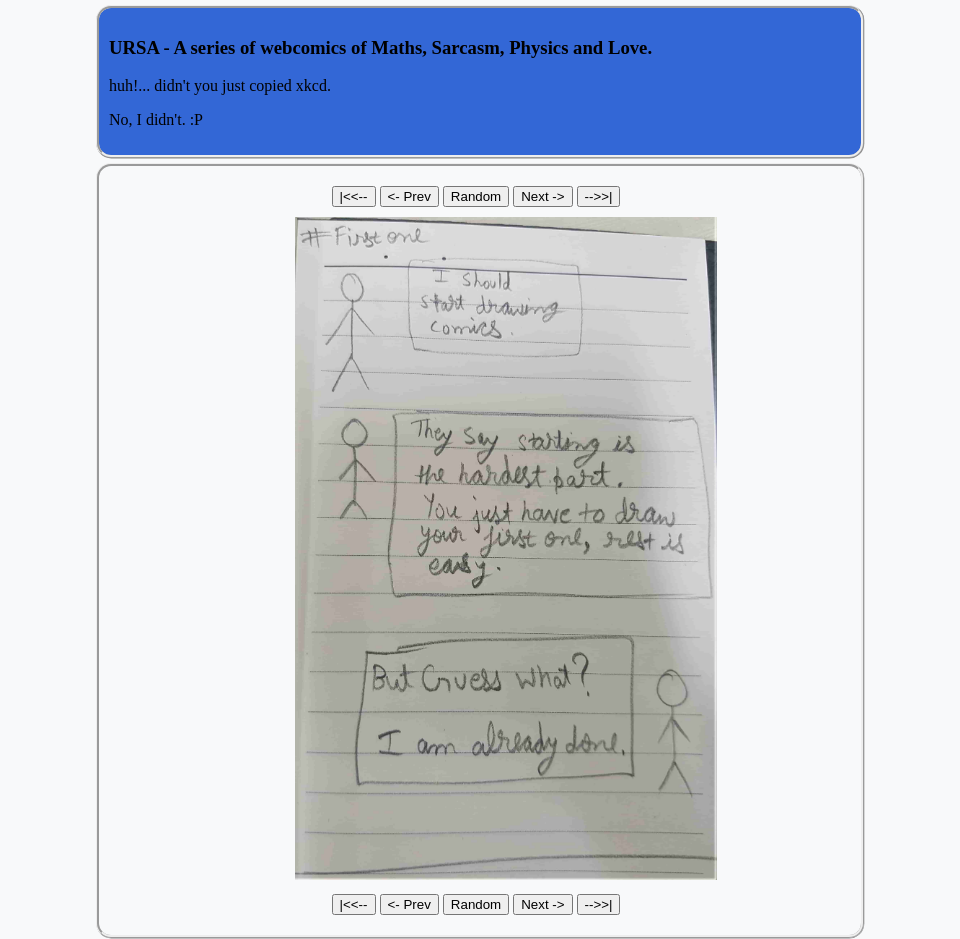
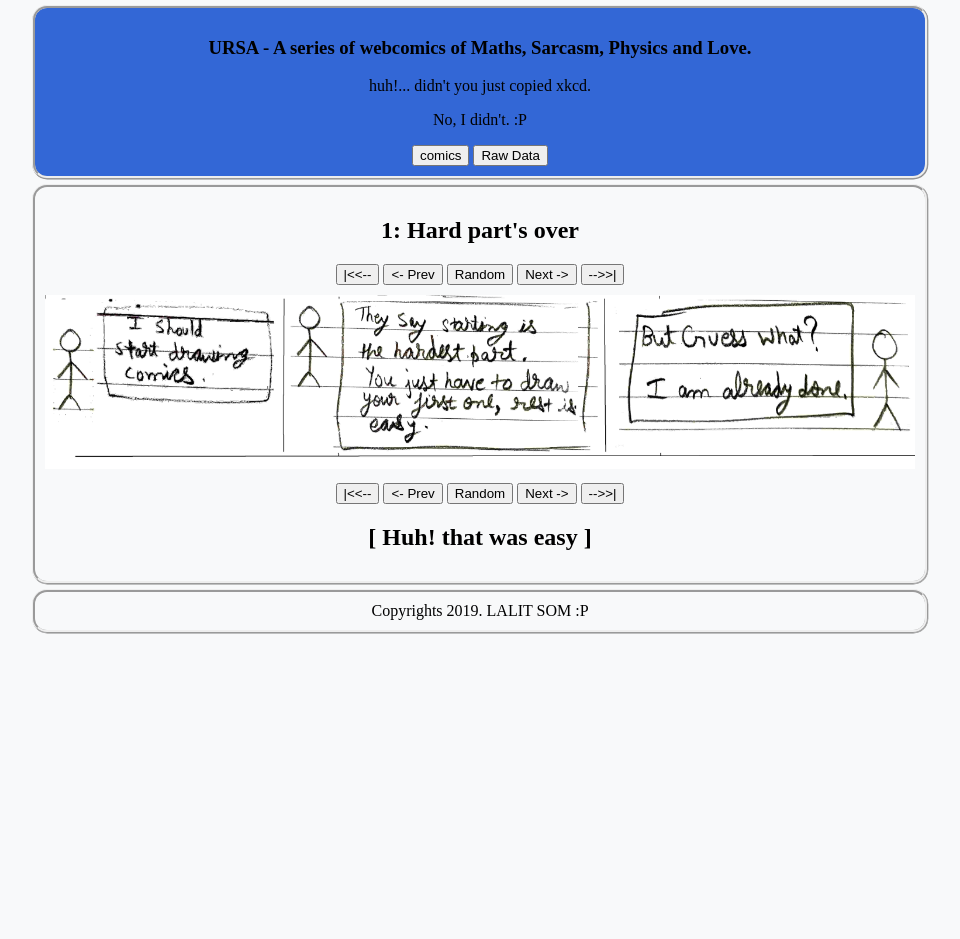
Before and after one commit to lalitsom/ursa, a plain HTML site: page index.html in a window 1280 px wide. Shown: the top 939 px of the page, without its empty margins (160-1120 px from the left). After the commit the page ends 800 px from the top, so only its background shows below. Drawn offline with Linux system fonts and the light colour scheme.

Commit message:
added new images and design

```diff
--- a/assets/css/master.css
+++ b/assets/css/master.css
@@ -4,38 +4,37 @@ body{
   background-color: #f8f9fa;
 }
 
+.img_title{
+
+}
 .block_div{
   padding: 10px;
   border-style: ridge;
   border-radius: 15px;
   margin-top: 5px;
-
   box-shadow: .3px .4px #888888;
 }
 
 #outer_div{
-  width: 60%;
-  margin-left: 20%
+  width: 70%;
 }
 
 
 #head_div{
-
     background-color: #3367d6;
 }
-
 
 #comic_div{
 
 }
 
-#comic_img{
-  max-width: 57%;
-  margin-left: 25%;
-
+#img_elem{
+  max-width: 100%;
 }
 
+.img_title{
+  align: center;
+}
 .controls{
   margin: 10px;
-  margin-left: 30%
 }
--- /dev/null
+++ b/assets/js/comicData.js
@@ -0,0 +1,34 @@
+COMIC_JSON = {
+
+    1:{
+      num:1, title:"Hard part's over", img:"firstone_1.jpg", alt: "First comic",
+      transcript:"Huh! that was easy"
+    },
+    2:{
+      num:2, title:"Hogwarts", img:"hogwarts_2.jpg", alt: "Totally",
+      transcript:"Secretive"
+    },
+    3:{
+      num:3, title:"Absurdity", img:"absurdity_3.jpg", alt: "Absurd",
+      transcript:"Walls can't talk."
+    },
+    4:{
+      num:4, title:"Task Manager", img:"taskmanager_4.jpg", alt: "CPU overloading",
+      transcript:"she is worse than chrome."
+    },
+    5:{
+      num:5, title:"Nothing to Loose", img:"nothingtoloose_5.jpg", alt: "Rock Bottom",
+      transcript:"Nothing to Loose"
+    },
+    6:{
+      num:6, title:"Long Distances", img:"longdistances_6.jpg", alt: "Comfortable silences",
+      transcript:"Words are overrated."
+    },
+    7:{
+      num:7, title:"Infinte Cycles", img:"infinitecycles_7.jpg", alt: "Ceiling and infinity",
+      transcript:"Loop without break;"
+    }
+
+}
+
+TOTAL_COMICS = Object.keys(COMIC_JSON).length;
--- a/assets/js/data.js
+++ /dev/null
@@ -1,26 +0,0 @@
-JSON_DATA = {
-
-    1:{
-      num:1, title:"Hard part's over", img:"firstone_1.jpg", alt: "First comic",
-      transcript:"Wiggle your big toe"
-    },
-    2:{
-      num:2, title:"Monica", img:"monica_2.jpg", alt: "Monica : A Happy Girl",
-      transcript:"Too much office free time"
-    },
-    3:{
-      num:3, title:"Bad one", img:"badone_3.jpg", alt: "Bad one",
-      transcript:"More practice"
-    },
-    4:{
-      num:4, title:"Sad girl", img:"sad_girl_4.jpg", alt: "Waiting",
-      transcript:"Sad girl"
-    },
-    5:{
-      num:5, title:"Mikasa", img:"mikasa_5.jpg", alt: "Mikasa",
-      transcript:"Mikasa: Attack on Titan"
-    }
-
-}
-
-TOTAL_COMICS = Object.keys(JSON_DATA).length;
--- a/assets/js/main.js
+++ b/assets/js/main.js
@@ -1,5 +1,12 @@
-var imgURL = "assets/images/";
+var comicImgURL = "assets/images/comics/";
+var scribblesImgURL = "assets/images/scribbles";
 var currentComic = 0
+var loadingImg = 'assets/images/load1.jpg'
+
+function showLoadingScreen(){
+  document.getElementById('img_elem').src = loadingImg;
+}
+
 
 function init() {
   // currentComic = TOTAL_COMICS;
@@ -15,25 +22,25 @@ function fetchCurrentComic(comicNum = 1) {
   if(currentComic>TOTAL_COMICS){
     return;
   }
-  extractDataFromJson(JSON_DATA[currentComic]); // Max limit on Try again Request
+  extractDataFromJson(COMIC_JSON[currentComic]); // Max limit on Try again Request
 }
 
 
 function extractDataFromJson(data) {
-  console.log(data)
   newComic = {}
-  newComic.img = imgURL+data.img
+  newComic.img = comicImgURL+data.img
   newComic.title = data.title
   newComic.num = data.num
+  newComic.transcript = data.transcript
   showComic(newComic)
 }
 
 function showComic(comic) {
-  console.log(comic.img);
-  document.getElementById('comic_img').src = comic.img;
+  document.getElementById('img_elem').src = comic.img;
+  document.getElementById('img_title').innerHTML = comic.num + ": " + comic.title;
+  document.getElementById('img_transcript').innerHTML = "[ "+comic.transcript+" ]";
+
 }
-
-
 
 function show_first(){
     fetchCurrentComic(1);
--- /dev/null
+++ b/assets/js/scribbleData.js
@@ -0,0 +1,26 @@
+SCRIBBLE_JSON = {
+
+  1:{
+    num:1, title:"Pooh", img:"pooh.jpg", alt: "Winnie",
+    transcript:"First Scribbling"
+  },
+  2:{
+    num:2, title:"Monica", img:"monica.jpg", alt: "Monica : A Happy Girl",
+    transcript:"[Late night support in office]"
+  },
+  3:{
+    num:3, title:"Bad one", img:"badone.jpg", alt: "Bad one",
+    transcript:"More practice"
+  },
+  4:{
+    num:4, title:"Sad girl", img:"sad_girl.jpg", alt: "Waiting",
+    transcript:"Waiting..."
+  },
+  5:{
+    num:5, title:"Mikasa", img:"mikasa.jpg", alt: "Mikasa",
+    transcript:"Mikasa: Attack on Titan"
+  }
+
+}
+
+TOTAL_SCRIBBLES = Object.keys(SCRIBBLE_JSON).length;
--- a/index.html
+++ b/index.html
@@ -2,22 +2,28 @@
 <html lang="en" dir="ltr">
   <head>
     <link rel="stylesheet" href="assets/css/master.css">
-    <script src="assets/js/data.js" charset="utf-8"></script>
+    <script src="assets/js/comicData.js" charset="utf-8"></script>
 
-
-
+    <script src="assets/js/scribbleData.js" charset="utf-8"></script>
     <meta charset="utf-8">
     <title>URSA</title>
   </head>
   <body>
+    <img src="assets/images/load1.jpg" style="display:none;" alt="">
+  <center>
     <div id="outer_div">
+
       <div id="head_div" class="block_div">
         <h3>URSA - A series of webcomics of Maths, Sarcasm, Physics and Love.</h3>
         <p>huh!... didn't you just copied xkcd.</p>
         <p>No, I didn't. :P</p>
+        <button type="button" name="button"> comics</button>
+        <button type="button" name="button"> Raw Data</button>
+      </div>
 
-      </div>
       <div id="comic_div" class="block_div">
+        <center><h2 id="img_title">URSA</h2>
+
         <div id="top_controls" class="controls">
 
           <button type="button" name="button" onclick="show_first()">|<<-- </button>
@@ -26,8 +32,9 @@
           <button type="button" name="button" onclick="show_next()">Next -></button>
           <button type="button" name="button" onclick="show_last()">-->>|</button>
         </div>
+
         <div id="comic_image">
-          <img id="comic_img" src="assets/images/firstone_1.jpg" alt="">
+          <img id="img_elem" src="" alt="">
         </div>
         <div id="bottom_controls" class="controls">
 
@@ -38,15 +45,18 @@
           <button type="button" name="button" onclick="show_last()">-->>|</button>
 
         </div>
+        <h2 id="img_transcript">URSA</h2>
       </div>
       <div id="footer_div" class="block_div">
         Copyrights 2019. LALIT SOM :P
       </div>
-
-
     </div>
-
+  </center>
 <script src="assets/js/main.js" charset="utf-8"></script>
+<script type="text/javascript">
+  showLoadingScreen();
+  show_first();
+</script>
   </body>
 
 
```
Also changed, not shown: assets/images/comics/absurdity_3.jpg (added), assets/images/comics/firstone_1.jpg (added), assets/images/comics/hogwarts_2.jpg (added), assets/images/comics/infinitecycles_7.jpg (added), assets/images/comics/longdistances_6.jpg (added), assets/images/comics/nothingtoloose_5.jpg (added), assets/images/comics/taskmanager_4.jpg (added), assets/images/firstone_1.jpg (deleted), assets/images/load1.jpg (added), assets/images/scribbles/badone.jpg (renamed from assets/images/badone_3.jpg), assets/images/scribbles/mikasa.jpg (renamed from assets/images/mikasa_5.jpg), assets/images/scribbles/monica.jpg (renamed from assets/images/monica_2.jpg), assets/images/scribbles/pooh.jpg (renamed from assets/images/pooh_0.jpg), assets/images/scribbles/sad_girl.jpg (renamed from assets/images/sad_girl_4.jpg).
